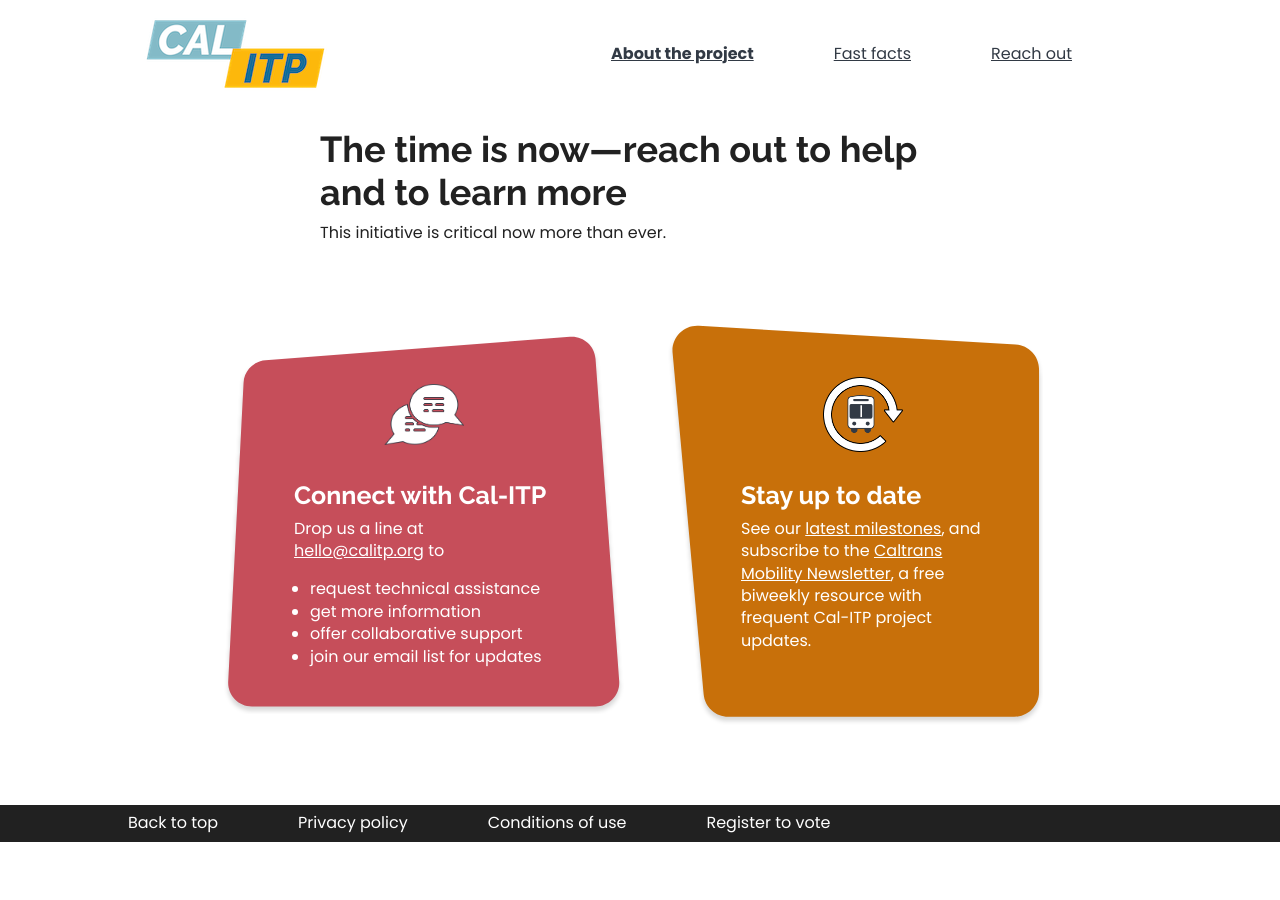
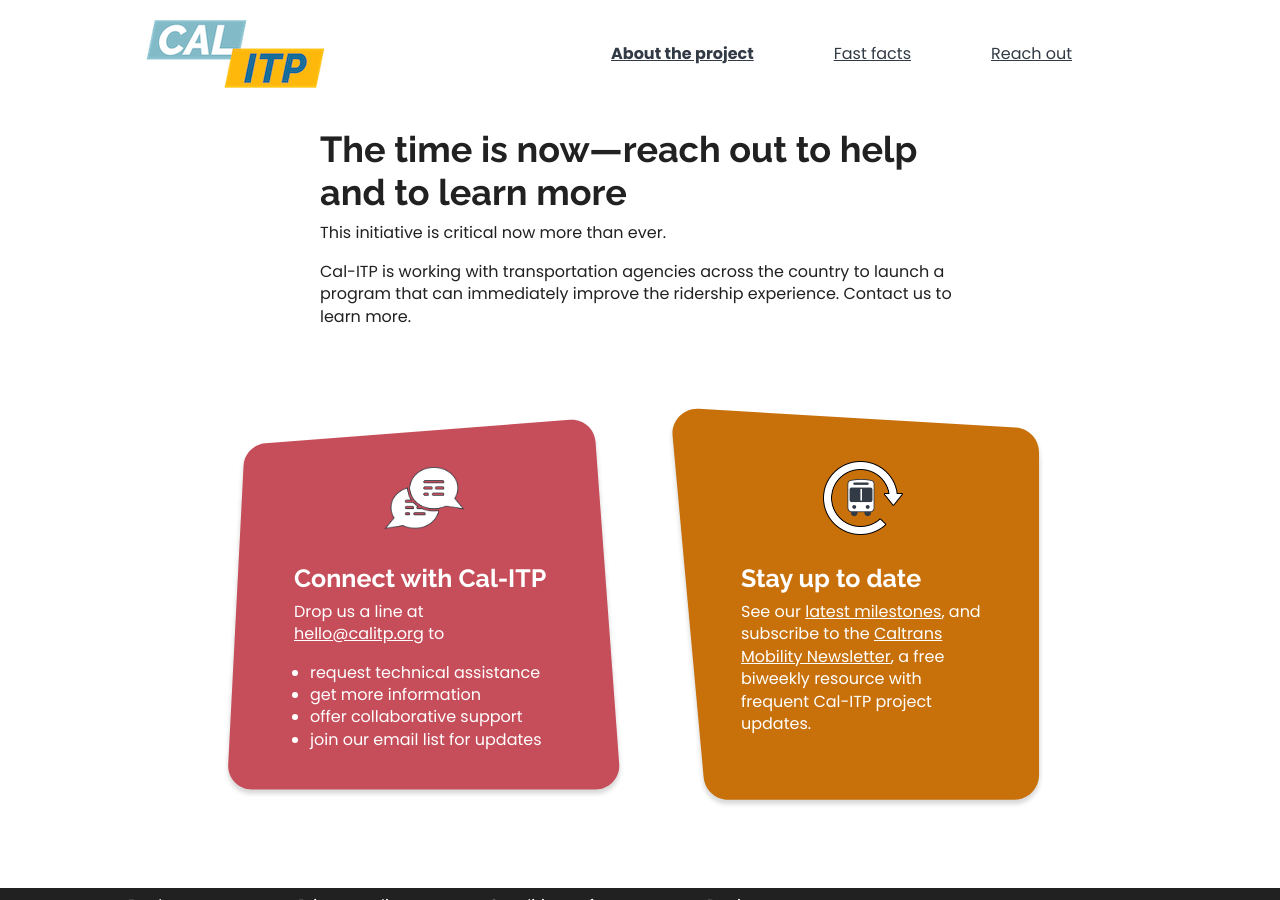
Before and after one commit to cal-itp/calitp.org, a Jekyll site: the page built from src/index.html, in a window 1280 px wide and 900 px high, scrolled down 4273 px. Built offline with Jekyll 4.4.1, drawn with Linux system fonts in a browser that asks for light colours; before the commit the page ends 5115 px from its top, so only the background shows below that.

Commit message:
fix(index): update 2nd graf copy in time is now section

```diff
--- a/src/index.html
+++ b/src/index.html
@@ -220,6 +220,10 @@
   <section id="reachout" class="constricted">
     <h2>The time is now—reach out to help and to learn more</h2>
     <p>This initiative is critical now more than ever.</p>
+    <p>
+      Cal-ITP is working with transportation agencies across the country to launch a program that can immediately improve the
+      ridership experience. Contact us to learn more.
+    </p>
   </section>
 
   <section id="lastminute">
```
